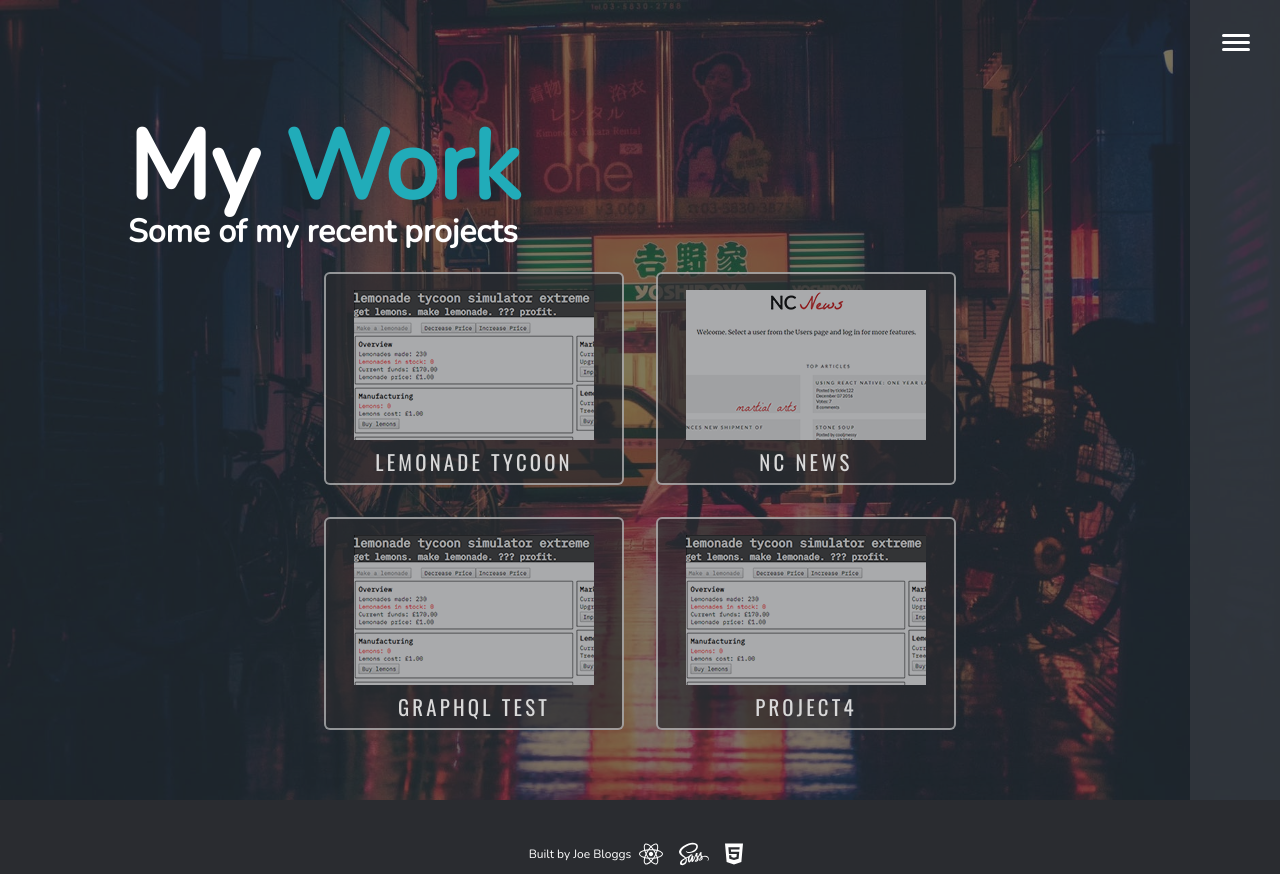
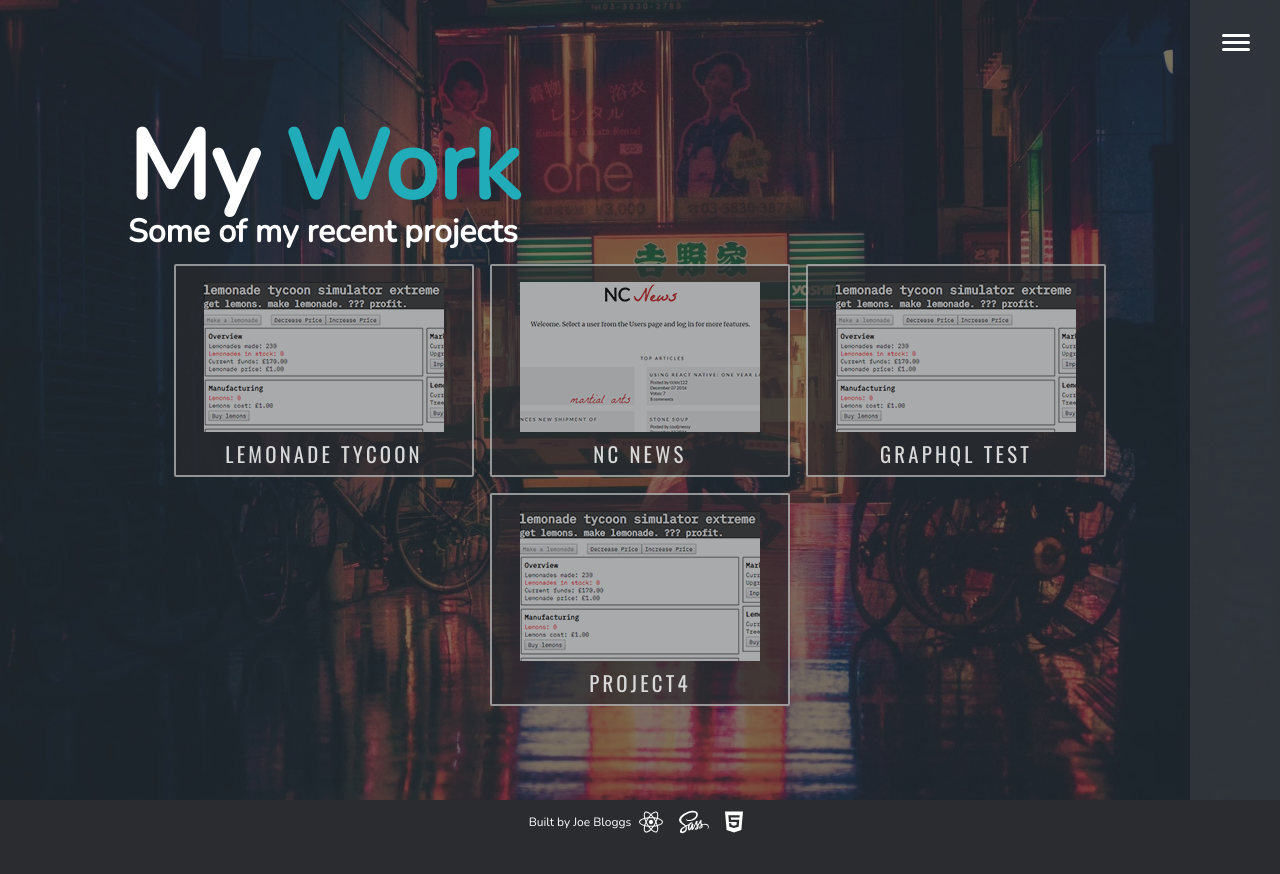
Before and after one commit to tcje91/react-portfolio, a React (Create React App) app: page /work in a window 1280 px wide. After the commit the page ends 842 px from the top, so only its background shows below. Built offline with nearby package versions, Linux system fonts and the light colour scheme; the HTML template or start-up script is replaced by a standard one.

Commit message:
update project tile styles

```diff
--- a/public/index.html
+++ b/public/index.html
@@ -8,34 +8,11 @@
       content="width=device-width, initial-scale=1, shrink-to-fit=no"
     />
     <meta name="theme-color" content="#000000" />
-    <!--
-      manifest.json provides metadata used when your web app is installed on a
-      user's mobile device or desktop. See https://developers.google.com/web/fundamentals/web-app-manifest/
-    -->
     <link rel="manifest" href="%PUBLIC_URL%/manifest.json" />
-    <!--
-      Notice the use of %PUBLIC_URL% in the tags above.
-      It will be replaced with the URL of the `public` folder during the build.
-      Only files inside the `public` folder can be referenced from the HTML.
-
-      Unlike "/favicon.ico" or "favicon.ico", "%PUBLIC_URL%/favicon.ico" will
-      work correctly both with client-side routing and a non-root public URL.
-      Learn how to configure a non-root public URL by running `npm run build`.
-    -->
-    <title>Portfolio</title>
+    <title>Portfolio (WIP)</title>
   </head>
   <body>
     <noscript>You need to enable JavaScript to run this app.</noscript>
     <div id="root"></div>
-    <!--
-      This HTML file is a template.
-      If you open it directly in the browser, you will see an empty page.
-
-      You can add webfonts, meta tags, or analytics to this file.
-      The build step will place the bundled scripts into the <body> tag.
-
-      To begin the development, run `npm start` or `yarn start`.
-      To create a production bundle, use `npm run build` or `yarn build`.
-    -->
   </body>
 </html>
--- a/src/data.js
+++ b/src/data.js
@@ -19,7 +19,7 @@ export const projects = [
     imgSml: 'ncnews-sml.png',
     imgMed: 'ncnews-med.png',
     techList: ['faReact', 'faCss3', 'faNodeJs'],
-    techListStr: 'React | CSS | Node.js | PostgreSQL',
+    techListStr: 'React | Node.js | PostgreSQL',
     githubUrl: 'https://github.com',
     hostedUrl: 'https://google.com',
   },
@@ -27,8 +27,8 @@ export const projects = [
     id: 3,
     title: 'GraphQL Test',
     descTest: 'Lorem ipsum dolor sit amet consectetur adipisicing elit. Architecto dolor eum alias asperiores, earum labore pariatur officia sunt expedita cumque sed quis quasi eligendi. Illo consectetur neque, ad, reiciendis iste voluptate quae, itaque debitis nobis ex ratione consequatur. Nobis velit consequatur culpa maiores dolore error sint nostrum quidem hic alias.',
-    techList: ['faReact', 'faCss3', 'faGraphQl'],
-    techListStr: 'React | CSS | GraphQL',
+    techList: ['faReact', 'faGraphQl', 'faNodeJs'],
+    techListStr: 'React | GraphQL | Node.js',
     githubUrl: 'https://github.com',
     hostedUrl: '',
   },
--- a/src/index.css
+++ b/src/index.css
@@ -257,11 +257,11 @@ h1, h2, h3 {
     position: relative;
     width: 300px;
     text-align: center;
-    padding: 1rem 1.5rem;
-    margin: 1rem;
+    padding: 1rem 1rem;
+    margin: 0.5rem;
     background: rgba(42, 44, 48, 0.7);
     border: rgba(255, 255, 255, 0.5) solid 2px;
-    border-radius: 6px;
+    border-radius: 2px;
     cursor: pointer;
     transition: ease-in-out 300ms; }
     .project-showcase .project-tile .project-tile-title {
@@ -330,7 +330,7 @@ h1, h2, h3 {
   .home .lrg-heading {
     margin-top: 10vh; }
   .project-showcase .project-tile {
-    border-color: rgba(255, 255, 255, 0.8); }
+    border: solid 1px rgba(255, 255, 255, 0.8); }
     .project-showcase .project-tile .img-overlay {
       visibility: hidden; }
     .project-showcase .project-tile .project-tile-title {
@@ -348,7 +348,7 @@ h1, h2, h3 {
     margin: 0 1rem 0 1rem;
     padding: 1rem 2rem;
     min-height: 50vh;
-    max-height: 85vh;
+    max-height: 90vh;
     overflow: scroll; }
     .project-details .tech-list {
       margin-bottom: 0.3rem; }
--- a/src/scss/_responsive.scss
+++ b/src/scss/_responsive.scss
@@ -28,7 +28,7 @@
 
   .project-showcase {
     .project-tile {
-      border-color: rgba($primary-colour, 0.8);
+      border: solid 1px rgba($primary-colour, 0.8);
       .img-overlay {
         visibility: hidden;
       }
@@ -59,7 +59,7 @@
     margin: 0 1rem 0 1rem;
     padding: 1rem 2rem;
     min-height: 50vh;
-    max-height: 85vh;
+    max-height: 90vh;
     overflow: scroll;
 
     .tech-list {
--- a/src/scss/index.scss
+++ b/src/scss/index.scss
@@ -92,11 +92,11 @@ h1, h2, h3 {
     position: relative;
     width: 300px;
     text-align: center;
-    padding: 1rem 1.5rem;
-    margin: 1rem;
+    padding: 1rem 1rem;
+    margin: 0.5rem;
     background: rgba($background-colour, 0.7);
     border: rgba($primary-colour, 0.5) solid 2px;
-    border-radius: 6px;
+    border-radius: 2px;
     cursor: pointer;
     @include easeInOut;
     .project-tile-title {
```
